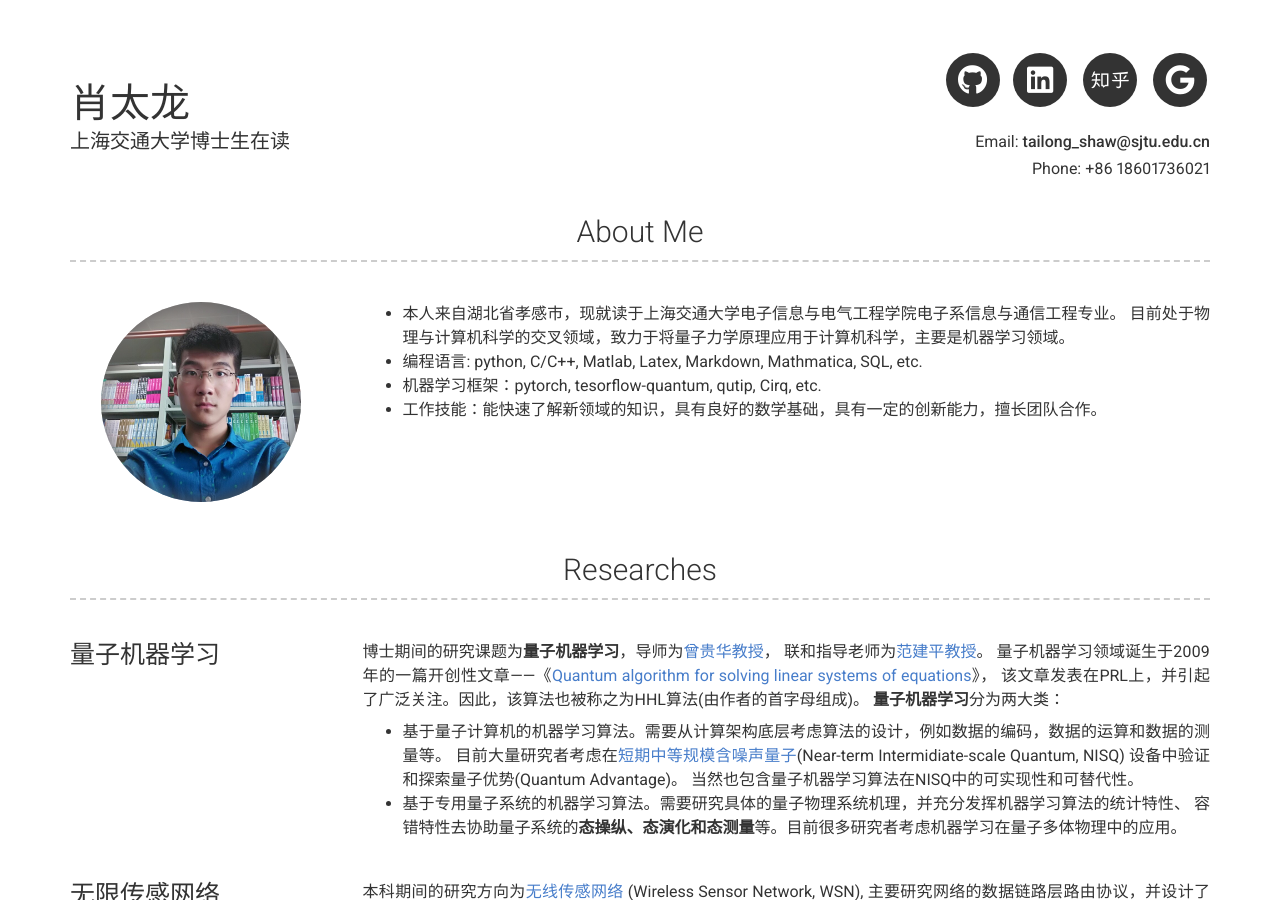
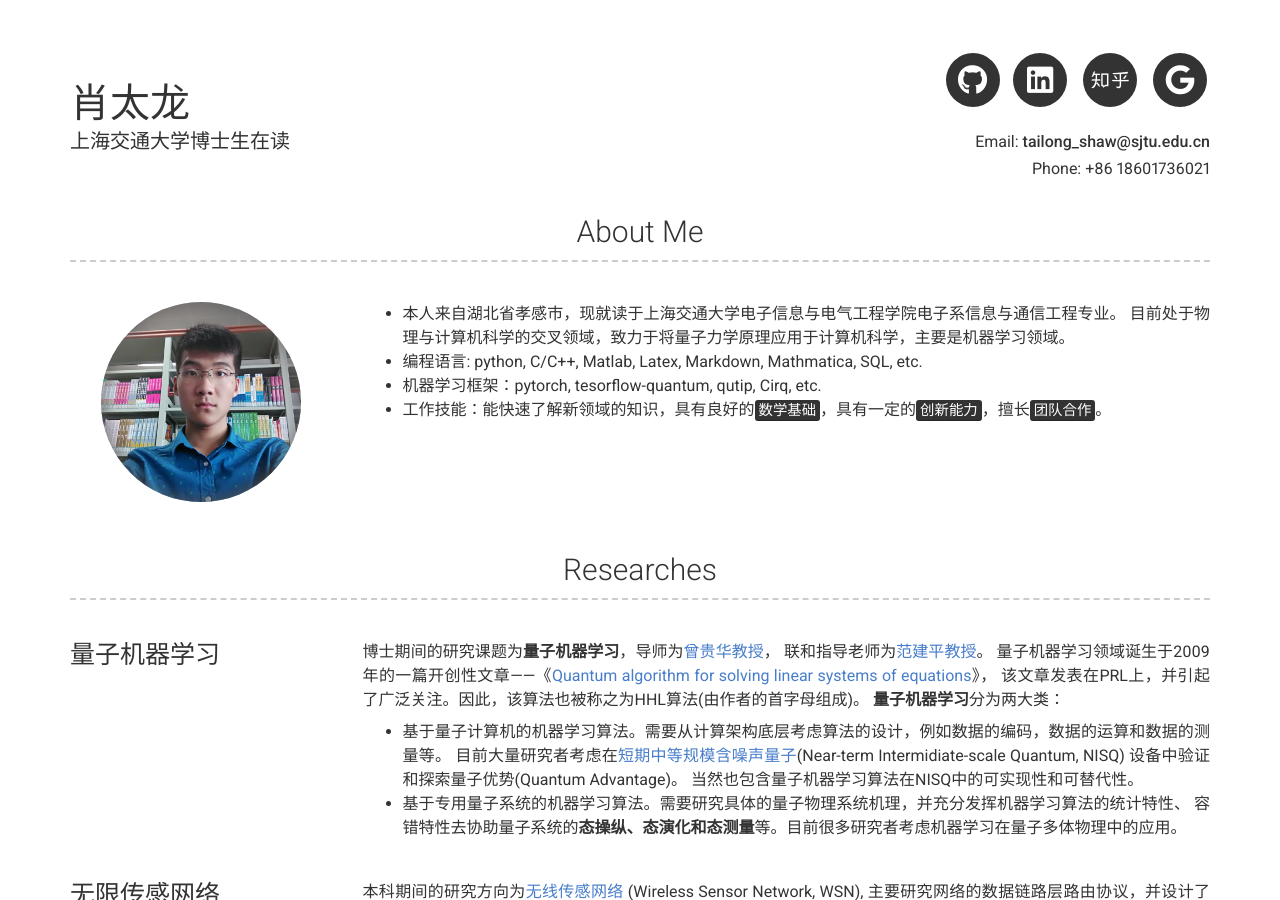
Before and after one commit to XiaoTailong/Shaw, a Jekyll site: the page built from index.md, in a window 1280 px wide and 900 px high. Built offline with Jekyll 4.4.1, drawn with Linux system fonts in a browser that asks for light colours; nearby versions of some CDN libraries.

```diff
--- a/_config.yml
+++ b/_config.yml
@@ -34,7 +34,7 @@ about_content: | # this will include new lines to allow paragraphs
   目前处于物理与计算机科学的交叉领域，致力于将量子力学原理应用于计算机科学，主要是机器学习领域。
   - 编程语言: python, C/C++, Matlab, Latex, Markdown, Mathmatica, SQL, etc.
   - 机器学习框架：pytorch, tesorflow-quantum, qutip, Cirq, etc.
-  - 工作技能：能快速了解新领域的知识，具有良好的数学基础，具有一定的创新能力，擅长团队合作。
+  - 工作技能：能快速了解新领域的知识，具有良好的<mark>数学基础</mark>，具有一定的<mark>创新能力</mark>，擅长<mark>团队合作</mark>。
 
 # Research Interests Section
 # projects_title: Research Interests
```
